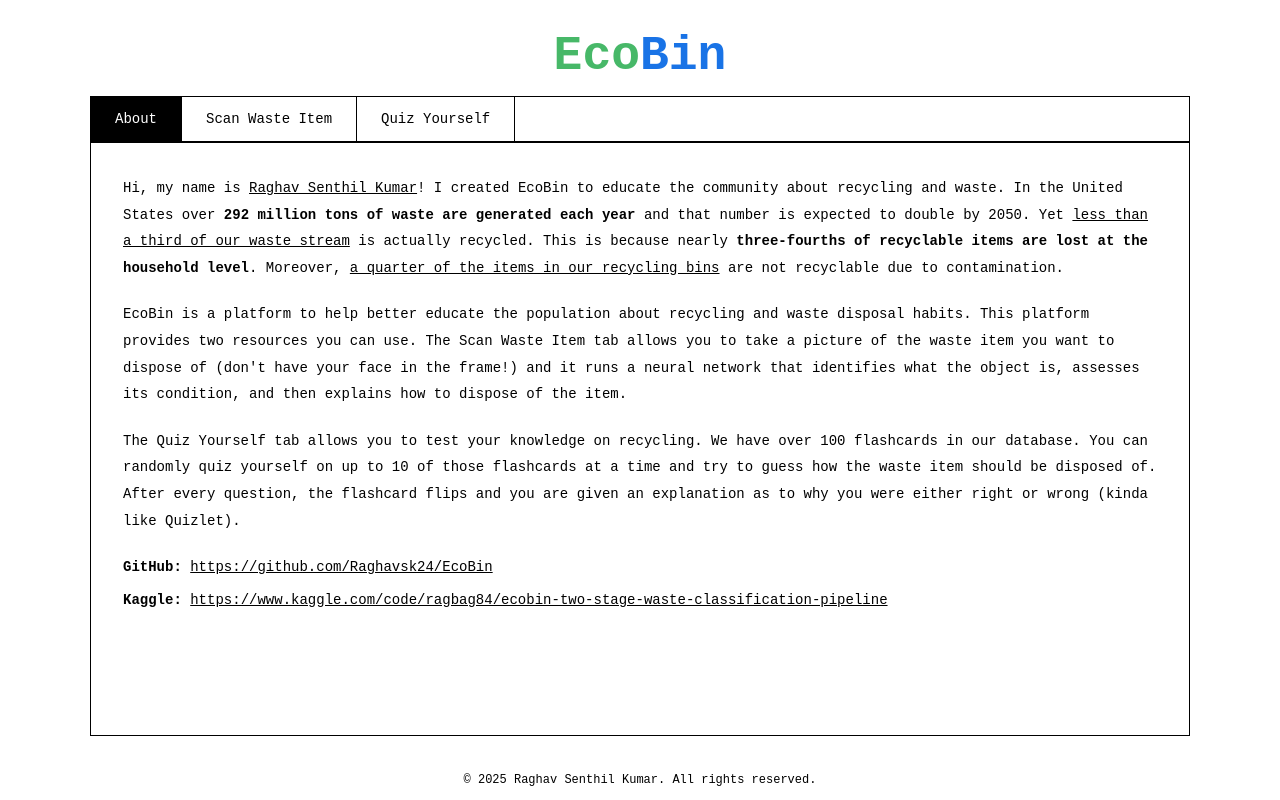
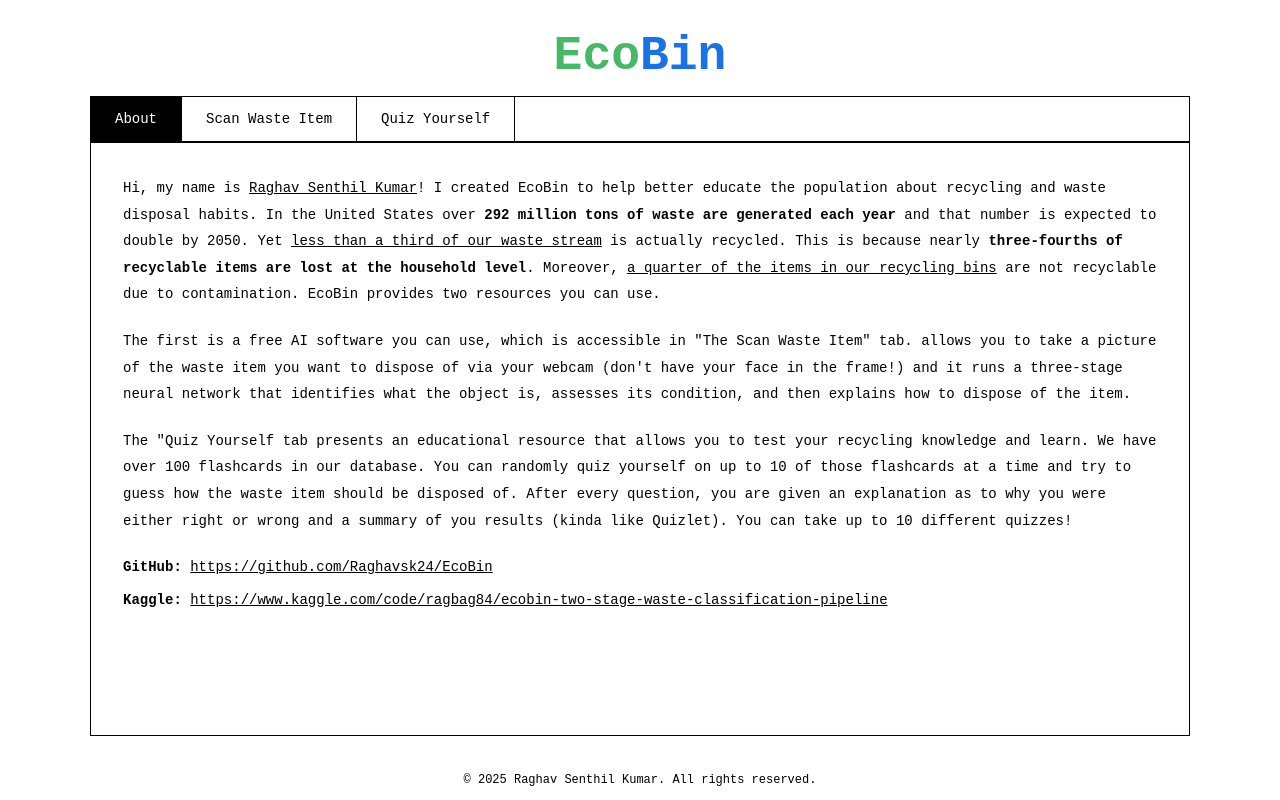
Before and after one commit to Raghavsk24/EcoBin, a Next.js app in the folder web/: page / in a window 1280 px wide. Built offline with nearby package versions, Linux system fonts and the light colour scheme; no server answers.

Commit message:
Modified About Statement

```diff
--- a/web/components/AboutTab.tsx
+++ b/web/components/AboutTab.tsx
@@ -11,7 +11,7 @@ export default function AboutTab() {
         >
           Raghav Senthil Kumar
         </a>
-        ! I created EcoBin to educate the community about recycling and waste. In the United
+        ! I created EcoBin to help better educate the population about recycling and waste disposal habits. In the United
         States over <strong>292 million tons of waste are generated each year</strong> and that
         number is expected to double by 2050. Yet{' '}
         <a
@@ -32,23 +32,22 @@ export default function AboutTab() {
         >
           a quarter of the items in our recycling bins
         </a>{' '}
-        are not recyclable due to contamination.
+        are not recyclable due to contamination. EcoBin provides two resources you can use.
       </p>
 
       <p className="mb-5">
-        EcoBin is a platform to help better educate the population about recycling and waste
-        disposal habits. This platform provides two resources you can use. The Scan Waste Item
-        tab allows you to take a picture of the waste item you want to dispose of (don&apos;t
-        have your face in the frame!) and it runs a neural network that identifies what the
+        The first is a free AI software you can use, which is accessible in "The Scan Waste Item"
+        tab.  allows you to take a picture of the waste item you want to dispose of via your webcam (don&apos;t
+        have your face in the frame!) and it runs a three-stage neural network that identifies what the
         object is, assesses its condition, and then explains how to dispose of the item.
       </p>
 
       <p className="mb-5">
-        The Quiz Yourself tab allows you to test your knowledge on recycling. We have over 100
+        The "Quiz Yourself tab presents an educational resource that allows you to test your recycling knowledge and learn. We have over 100
         flashcards in our database. You can randomly quiz yourself on up to 10 of those
         flashcards at a time and try to guess how the waste item should be disposed of. After
-        every question, the flashcard flips and you are given an explanation as to why you
-        were either right or wrong (kinda like Quizlet).
+        every question, you are given an explanation as to why you
+        were either right or wrong and a summary of you results (kinda like Quizlet). You can take up to 10 different quizzes!
       </p>
 
       <div style={{ display: 'flex', flexDirection: 'column', gap: '6px', fontSize: '0.875rem' }}>
```
